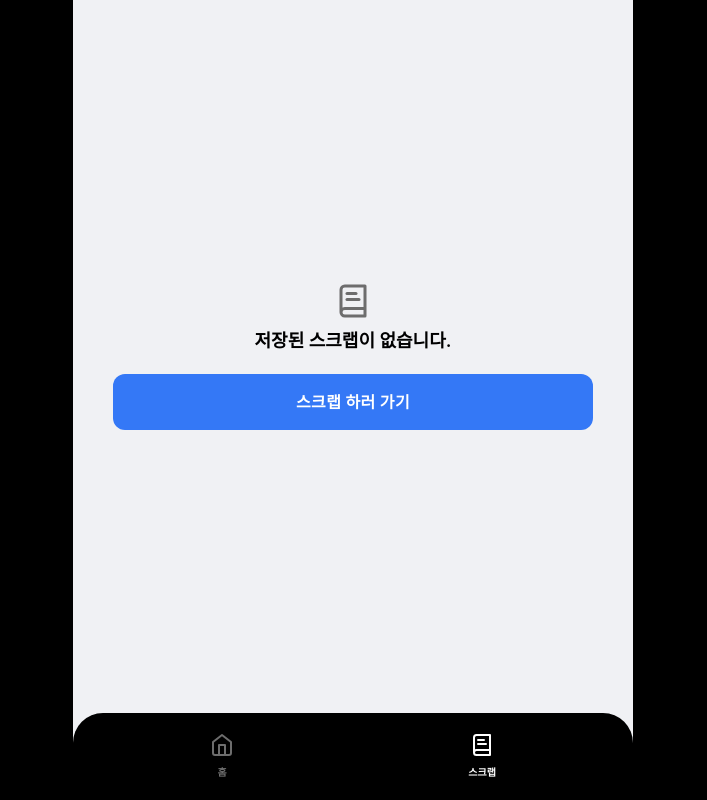
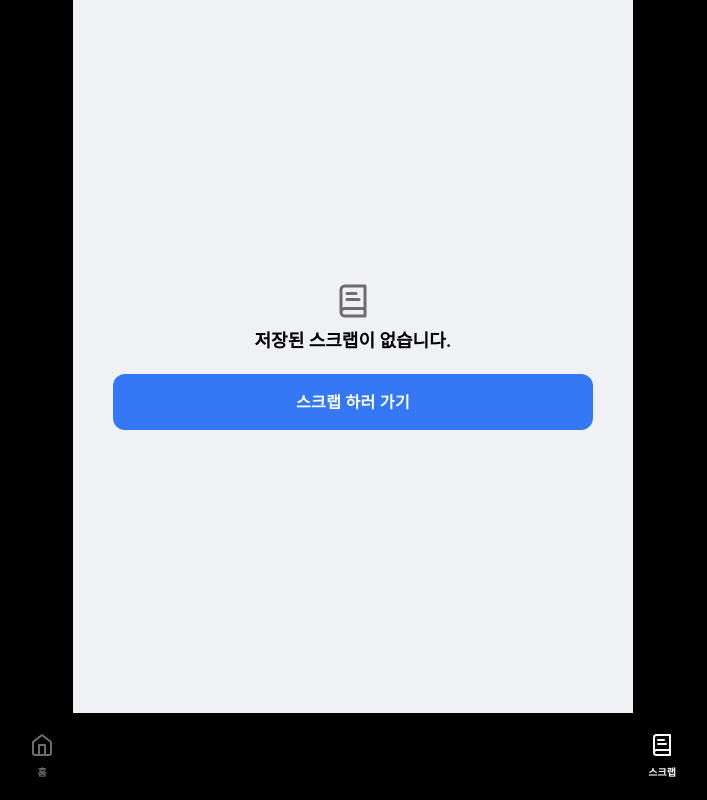
Before and after one commit to unani92/nyt-scrap-infScroll, a React (Create React App) app: page /scraped in a window 1280 px wide. Shown: the whole page, without its empty margins (287-994 px from the left). Built offline with nearby package versions, Linux system fonts and the light colour scheme.

Commit message:
fix bug: bottomNav position fixed

```diff
--- a/src/App.tsx
+++ b/src/App.tsx
@@ -23,7 +23,9 @@ function App() {
 function Layout({ children }: { children: JSX.Element }) {
   return (
     <main
-      className={clsx('max-w-[560px] min-w-[375px] w-full p-0 m-0 h-[100vh] bg-gray-200 overflow-y-hidden relative')}
+      className={clsx(
+        'z-1 max-w-[560px] min-w-[375px] w-full p-0 m-0 h-[100vh] bg-gray-200 overflow-y-hidden relative'
+      )}
     >
       {children}
       <BottomNav />
@@ -56,7 +58,7 @@ function BottomNav() {
   );
   const presentRoute = useLocation().pathname;
   return (
-    <div className={clsx(justifyAround, 'bg-black-100 p-5 absolute bottom-0 left-0 w-full rounded-t-lg')}>
+    <div className={clsx(justifyAround, 'bg-black-100 p-5 fixed bottom-0 left-0 w-full rounded-t-lg')}>
       {navs.map(nav => (
         <div className={clsx(justifyCenter, 'flex-col')} key={nav.route} onClick={() => navigate(nav.route)}>
           <div className={clsx('mb-2')}>{nav.icon(presentRoute === nav.route)}</div>
```
